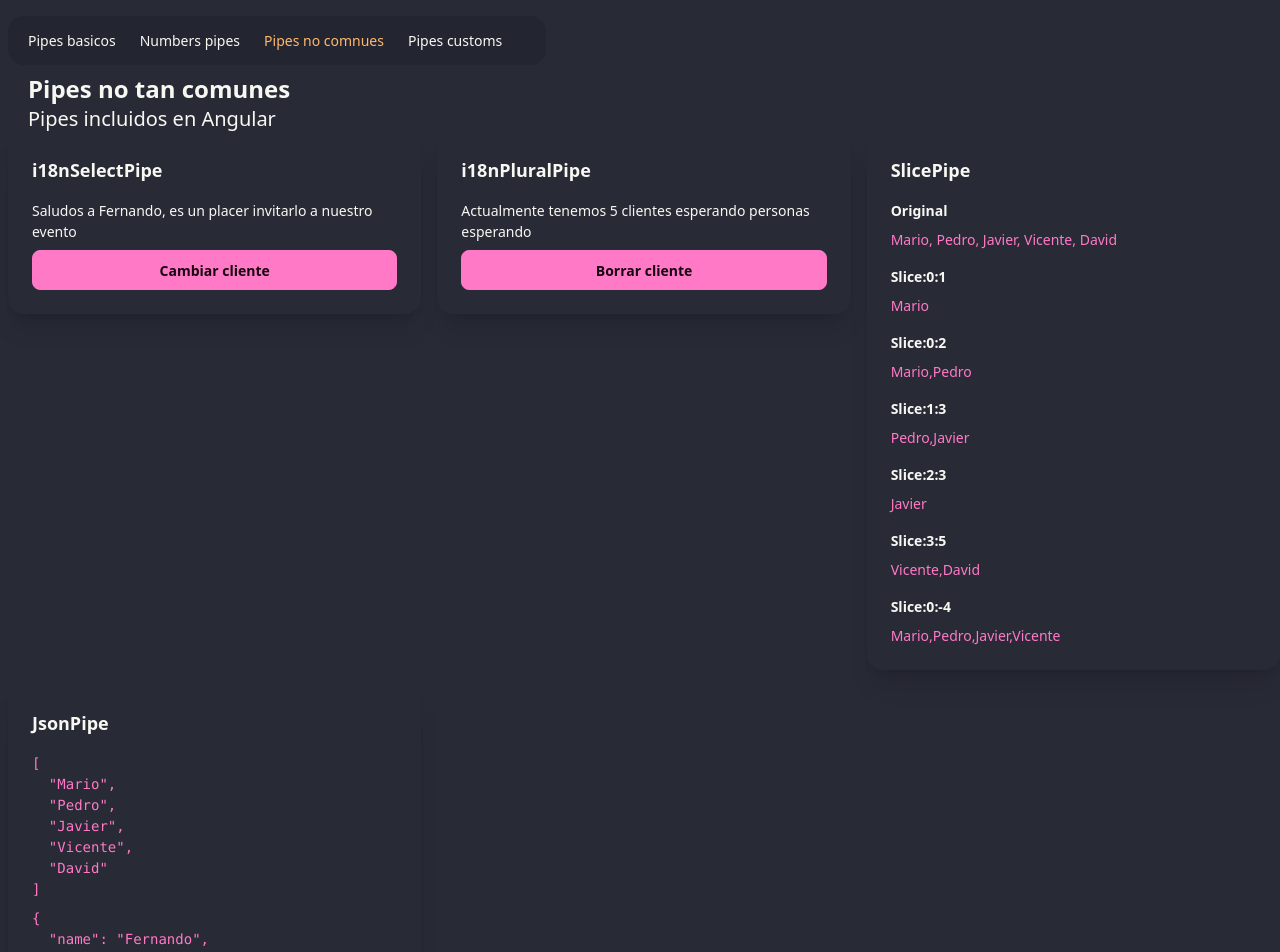
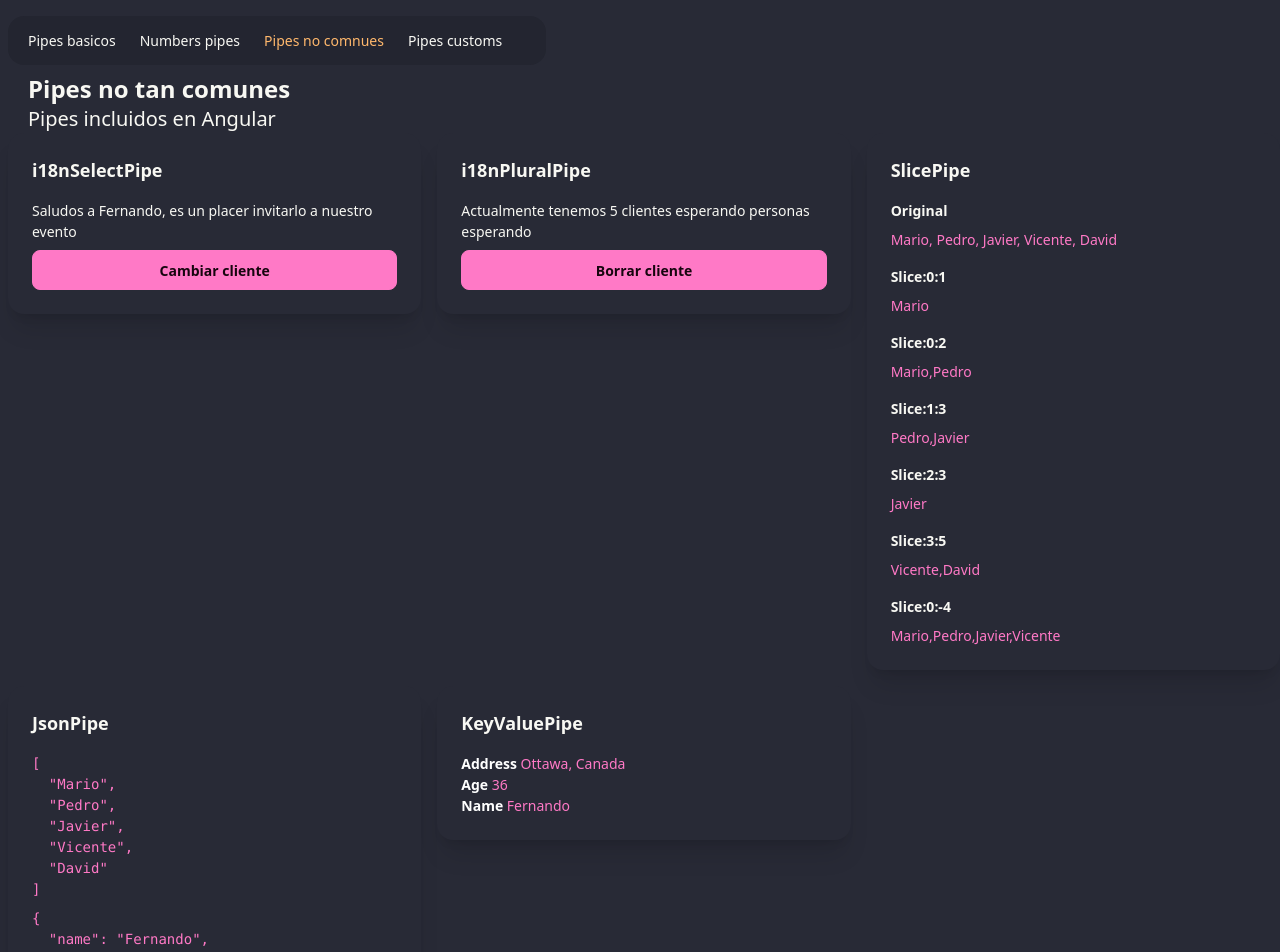
Before and after one commit to MarioAG1/pipes-angular, an Angular app: page /uncommon in a window 1280 px wide. Shown: the top 952 px of the page. Built offline with nearby package versions, Linux system fonts and the light colour scheme.

Commit message:
KeyValuePipe, obtener el valor de las llaves

```diff
--- a/src/app/pages/uncommon-page/uncommon-page.component.html
+++ b/src/app/pages/uncommon-page/uncommon-page.component.html
@@ -41,4 +41,17 @@
     <pre class="text-primary">{{ client() | json }}</pre>
     <pre class="text-primary">{{ clients().join(', ') | json | uppercase }}</pre>
   </app-card>
+  <app-card title="KeyValuePipe">
+    <!-- <pre>{{ profile | keyvalue | json }}</pre> -->
+    <ul>
+      @for (item of profile | keyvalue ; track item) {
+      <li>
+        <span class="text-primary">
+          <strong class="text-white"> {{ item.key | titlecase }}</strong>
+          {{ item.value }}
+        </span>
+      </li>
+      }
+    </ul>
+  </app-card>
 </div>
--- a/src/app/pages/uncommon-page/uncommon-page.component.ts
+++ b/src/app/pages/uncommon-page/uncommon-page.component.ts
@@ -5,7 +5,9 @@
   I18nPluralPipe,
   I18nSelectPipe,
   JsonPipe,
+  KeyValuePipe,
   SlicePipe,
+  TitleCasePipe,
   UpperCasePipe,
 } from '@angular/common';
 
@@ -25,7 +27,16 @@
 
 @Component({
   selector: 'app-uncommon-page',
-  imports: [CardComponent, I18nSelectPipe, I18nPluralPipe, SlicePipe, JsonPipe, UpperCasePipe],
+  imports: [
+    CardComponent,
+    I18nSelectPipe,
+    I18nPluralPipe,
+    SlicePipe,
+    JsonPipe,
+    UpperCasePipe,
+    KeyValuePipe,
+    TitleCasePipe,
+  ],
   templateUrl: './uncommon-page.component.html',
 })
 export default class UncommonPageComponent {
@@ -60,4 +71,12 @@
   deleteClient() {
     this.clients.update((prev) => prev.slice(1));
   }
+
+  //KeyValue pipe
+
+  profile = {
+    name: 'Fernando',
+    age: 36,
+    address: 'Ottawa, Canada',
+  };
 }
```
